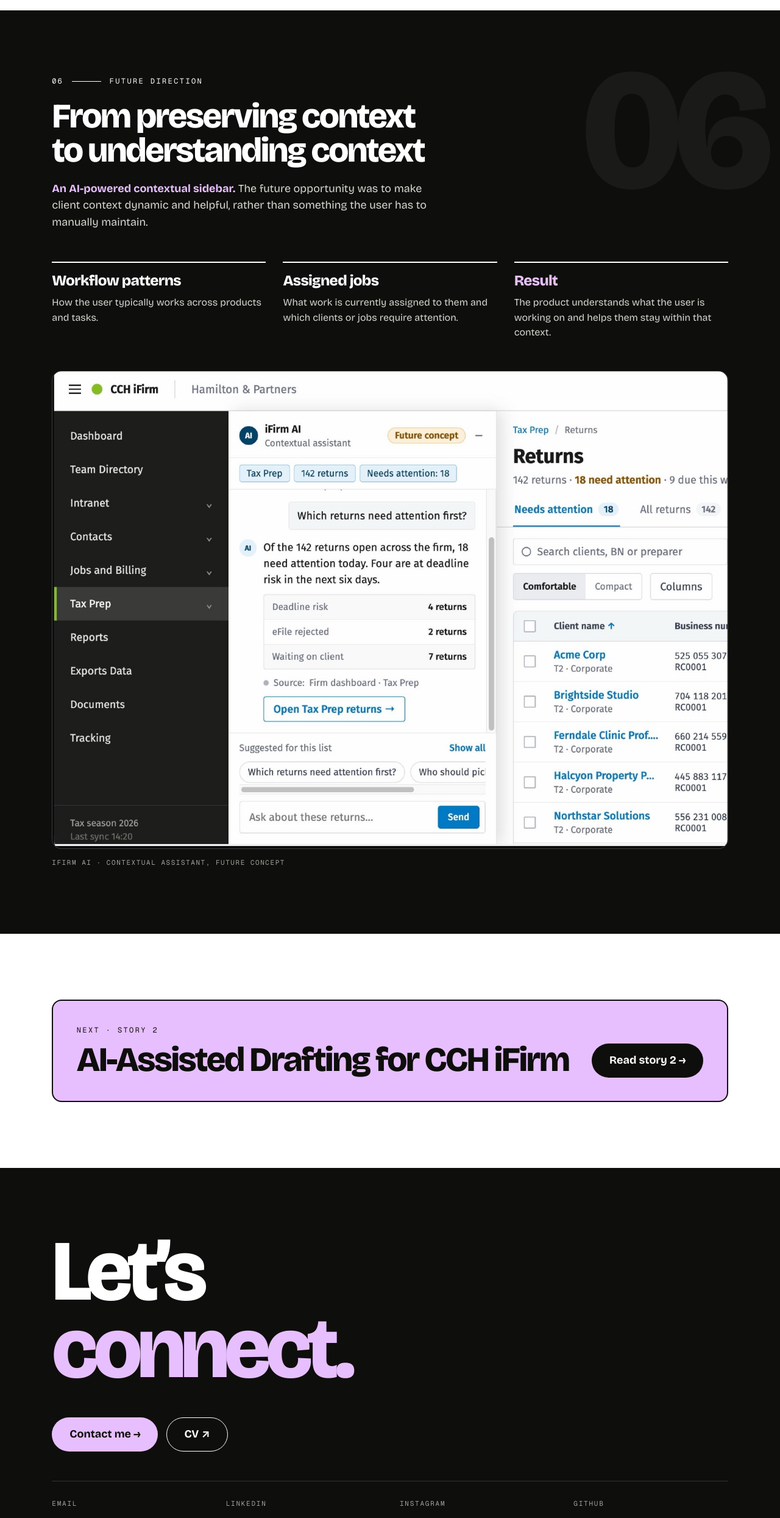
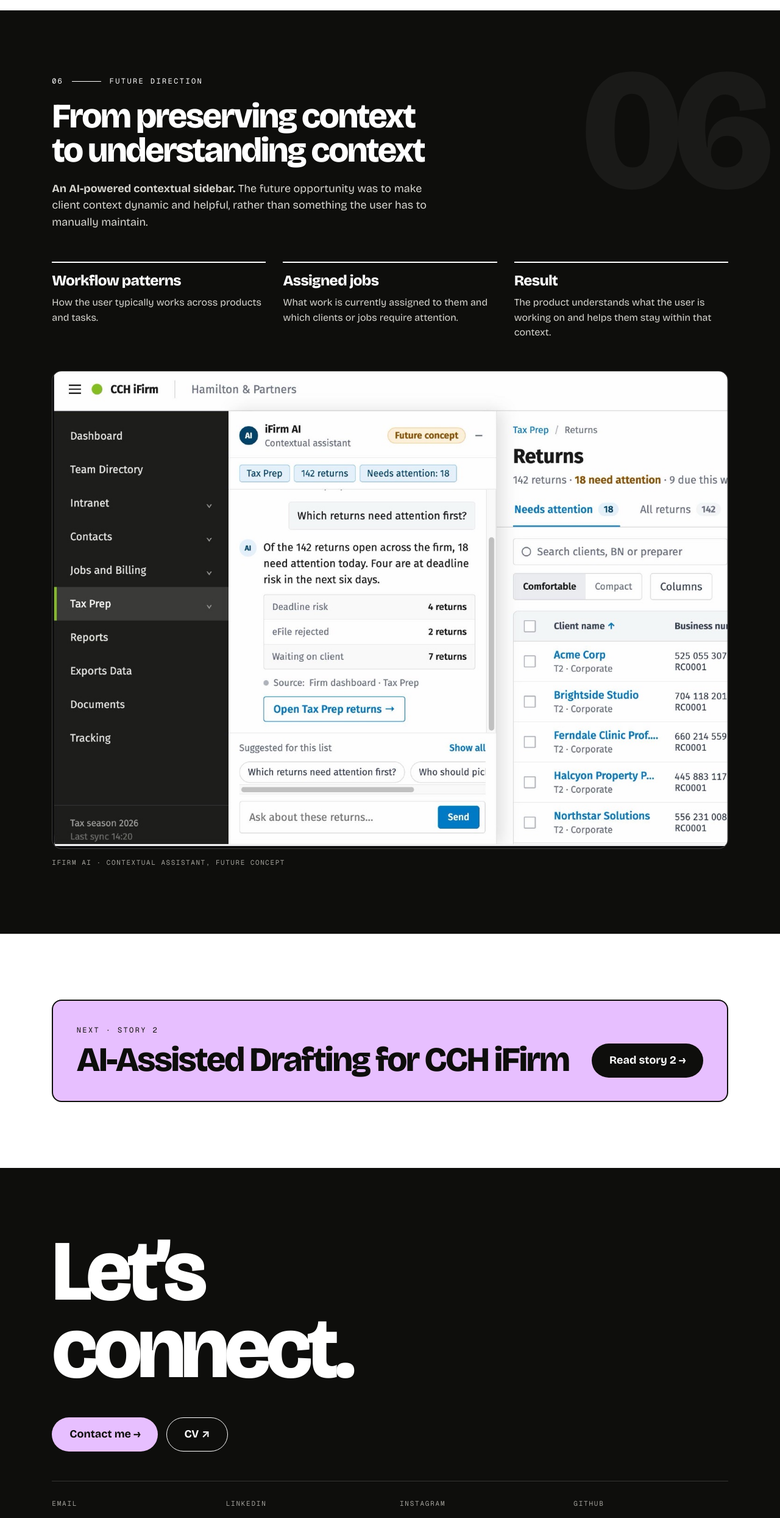
Before and after one commit to laurabenaventeserrano/portfolio, a React (Vite) app in the folder react-portfolio/: page /story1-case-study in a window 1280 px wide. Shown: the part 8151-10640 px from the top of the page at 61% size. Built offline with nearby package versions, Linux system fonts and the light colour scheme.

Commit message:
Sin textos en lila en todo el sitio
Co-Authored-By: Claude Opus 5.5 <noreply@anthropic.com>
Claude-Session: https://claude.ai/code/session_012wnagC9uSugBbMQiYESC6B

```diff
--- a/react-portfolio/src/pages/Story1.tsx
+++ b/react-portfolio/src/pages/Story1.tsx
@@ -70,11 +70,11 @@ export default function Story1() {
       </Chapter>
 
       <Chapter num="06" kicker="Future direction" tone="dark" title="From preserving context to understanding context"
-        intro={<p className="lead"><strong className="accent">An AI-powered contextual sidebar.</strong> The future opportunity was to make client context dynamic and helpful, rather than something the user has to manually maintain.</p>}>
+        intro={<p className="lead"><strong>An AI-powered contextual sidebar.</strong> The future opportunity was to make client context dynamic and helpful, rather than something the user has to manually maintain.</p>}>
         <div className="grid-3">
           <Item title="Workflow patterns">How the user typically works across products and tasks.</Item>
           <Item title="Assigned jobs">What work is currently assigned to them and which clients or jobs require attention.</Item>
-          <Item title={<span className="accent">Result</span>}>The product understands what the user is working on and helps them stay within that context.</Item>
+          <Item title="Result">The product understands what the user is working on and helps them stay within that context.</Item>
         </div>
         <Figure src="/images/s1-ai-sidebar.jpg" caption="iFirm AI · Contextual assistant, future concept" alt="The contextual assistant open beside the returns list: asked which returns need attention first, it answers that eighteen of the hundred and forty two open across the firm need attention today, breaks that into deadline risk, rejected filings and waiting on client, and names the source it read." />
       </Chapter>
--- a/react-portfolio/src/pages/Story2.tsx
+++ b/react-portfolio/src/pages/Story2.tsx
@@ -80,7 +80,7 @@ export default function Story2() {
         <div className="grid-3">
           <Item n="User" title="A faster way to get started">No empty page, and no leaving the product to draft elsewhere.</Item>
           <Item n="Product" title="AI-assisted document creation inside CCH iFirm">With human review built into the flow, not bolted on.</Item>
-          <Item n="Business and delivery" title={<span className="accent">A validated MVP released in Canada</span>}>3 of 3 customers validated the concept.</Item>
+          <Item n="Business and delivery" title="A validated MVP released in Canada">3 of 3 customers validated the concept.</Item>
         </div>
         <Flow label="Delivery" steps={['Concept', 'Validation', 'Roadmap', 'MVP', 'Canadian release']} />
         <Figure src="/images/s2-documents.jpg" caption="CCH iFirm · One reminder written once and sent to twelve clients" alt="The Documents list in CCH iFirm: letters, forms and agreements shared with clients, each with its client, type, date sent and status. One row, an RRSP contribution reminder, went to 12 clients and has been seen by 9 of them." />
--- a/react-portfolio/src/styles/global.css
+++ b/react-portfolio/src/styles/global.css
@@ -85,7 +85,7 @@ button { font: inherit; color: inherit; }
   font-family: var(--mono); font-size: 12px; font-weight: 400;
   letter-spacing: 0.2em; text-transform: uppercase;
 }
-.kicker--accent { color: var(--accent); }
+.kicker--accent { color: inherit; } /* sin textos en lila */
 .kicker--muted { color: var(--muted); }
 .is-dark .kicker--muted { color: var(--muted-d); }
 .mono-s {
@@ -104,7 +104,7 @@ button { font: inherit; color: inherit; }
 .is-dark .body { color: var(--body-d); }
 .muted { color: var(--muted); }
 .is-dark .muted { color: var(--muted-d); }
-.accent { color: var(--accent); }
+.accent { color: inherit; } /* sin textos en lila: la clase se queda por compatibilidad */
 .balance { text-wrap: balance; }
 
 /* ---------- Pills / buttons ---------- */
@@ -240,7 +240,7 @@ button { font: inherit; color: inherit; }
 .indicator__n { color: #8a8984; }
 .is-dark .indicator__n { color: #6f6e69; }
 .indicator__n[data-on='true'] { color: var(--ink); }
-.is-dark .indicator__n[data-on='true'] { color: var(--accent); }
+.is-dark .indicator__n[data-on='true'] { color: var(--paper); }
 .indicator__line { height: 1.5px; width: 12px; background: currentColor; }
 .indicator__line[data-on='true'] { width: 48px; }
 @media (max-width: 900px) { .way__grid { grid-template-columns: 1fr; } }
@@ -251,7 +251,7 @@ button { font: inherit; color: inherit; }
 .tile__media { margin: 16px 16px 0; border-radius: var(--radius-s); overflow: hidden; background: #1a1a18; aspect-ratio: 16 / 8; }
 .tile__media img, .tile__media video { width: 100%; height: 100%; object-fit: cover; object-position: center top; }
 .tile__body { flex-grow: 1; display: flex; flex-direction: column; justify-content: space-between; gap: 28px; padding: 24px clamp(20px, 2.2vw, 32px) 28px; }
-.tile__metric { font-size: clamp(56px, 5vw, 72px); font-weight: 800; line-height: 0.9; letter-spacing: -0.05em; color: var(--accent); }
+.tile__metric { font-size: clamp(56px, 5vw, 72px); font-weight: 800; line-height: 0.9; letter-spacing: -0.05em; color: var(--paper); }
 .tile__cta { flex-shrink: 0; display: inline-flex; align-items: center; min-height: 44px; padding: 0 18px; border: 1.5px solid var(--paper); border-radius: 999px; font-size: 15px; font-weight: 700; transition: all 0.18s; }
 .tile--wide { display: grid; grid-template-columns: repeat(2, minmax(0, 1fr)); }
 .tile--wide .tile__media { margin: 16px; aspect-ratio: auto; }
@@ -284,7 +284,7 @@ button { font: inherit; color: inherit; }
 /* ---------- Statement ---------- */
 .statement { position: relative; overflow: hidden; min-height: 560px; display: flex; align-items: center; }
 .statement__field { position: absolute; inset: 0; width: 100%; height: 100%; }
-.statement__text { font-size: clamp(44px, 6.7vw, 96px); font-weight: 800; line-height: 0.94; letter-spacing: -0.045em; text-transform: uppercase; color: var(--accent); }
+.statement__text { font-size: clamp(44px, 6.7vw, 96px); font-weight: 800; line-height: 0.94; letter-spacing: -0.045em; text-transform: uppercase; color: var(--paper); }
 
 /* ---------- Home: lab passes ---------- */
 .lab { display: flex; flex-direction: column; gap: 48px; }
@@ -325,7 +325,7 @@ button { font: inherit; color: inherit; }
 .stat { display: flex; flex-direction: column-reverse; justify-content: flex-end; gap: 8px; padding-top: 16px; border-top: 2px solid var(--ink); }
 .is-dark .stat { border-top-color: var(--paper); }
 .stat__value { font-size: clamp(44px, 4.4vw, 64px); font-weight: 800; line-height: 0.95; letter-spacing: -0.05em; }
-.is-dark .stat__value--accent { color: var(--accent); }
+.is-dark .stat__value--accent { color: inherit; }
 .stat__label { font-family: var(--mono); font-size: 11px; letter-spacing: 0.14em; text-transform: uppercase; color: var(--muted); }
 .is-dark .stat__label { color: var(--muted-d); }
 .disclaimer { max-width: 780px; font-size: 16px; line-height: 1.6; color: var(--muted); }
@@ -415,7 +415,7 @@ button { font: inherit; color: inherit; }
 .measure__bar { display: flex; justify-content: space-between; gap: 16px; padding: 14px 20px; border-bottom: 1px solid rgba(255, 255, 255, 0.12); font-family: var(--mono); font-size: 11px; letter-spacing: 0.12em; color: var(--muted-d); }
 .measure__row { display: grid; grid-template-columns: minmax(0, 240px) minmax(0, 1fr); gap: 12px 40px; padding: 20px; border-top: 1px solid rgba(255, 255, 255, 0.08); }
 .measure__row:first-of-type { border-top: 0; }
-.measure__row dt { font-family: var(--mono); font-size: 11px; letter-spacing: 0.16em; text-transform: uppercase; color: var(--accent); padding-top: 4px; }
+.measure__row dt { font-family: var(--mono); font-size: 11px; letter-spacing: 0.16em; text-transform: uppercase; color: var(--muted); padding-top: 4px; }
 .measure__row dd { font-size: clamp(17px, 1.4vw, 20px); line-height: 1.45; }
 @media (max-width: 700px) { .measure__row { grid-template-columns: 1fr; } }
 
```
